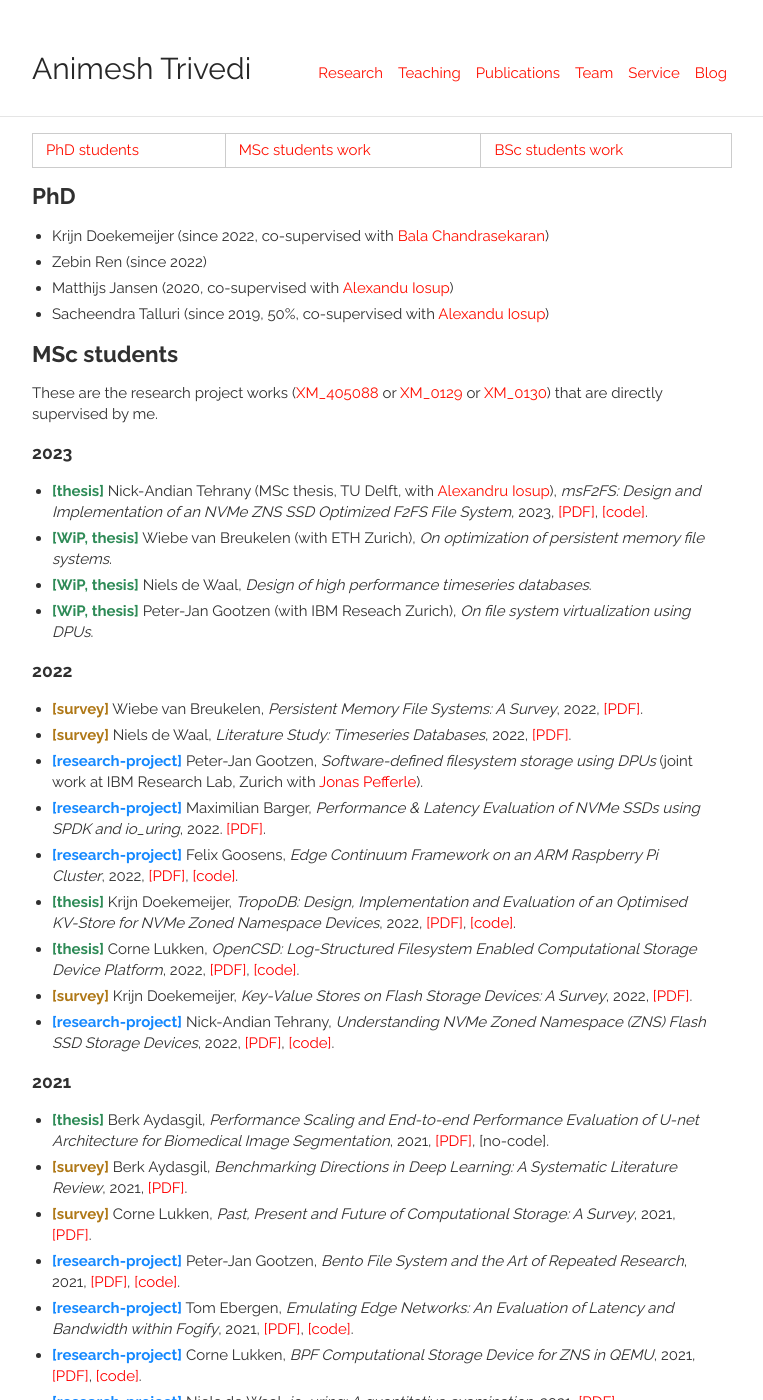
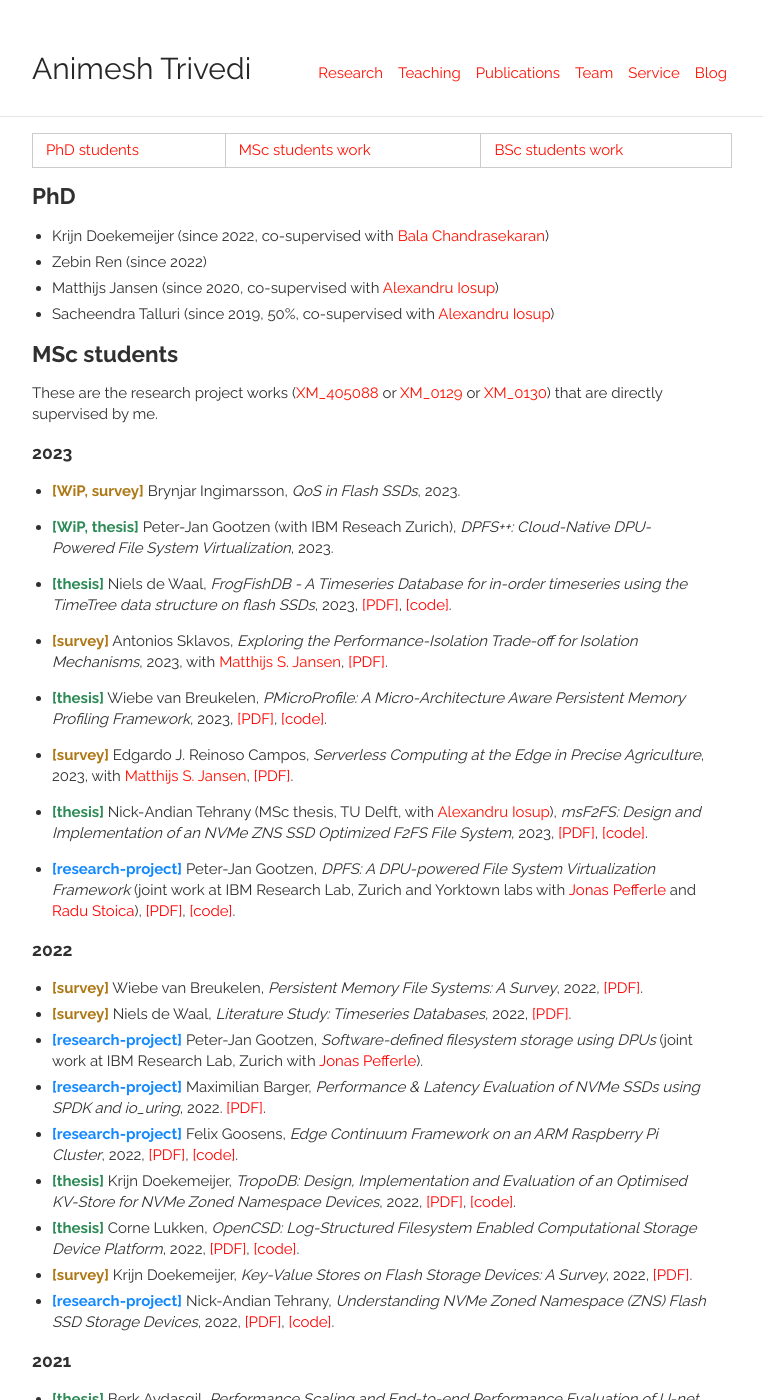
Before and after one commit to animeshtrivedi/animeshtrivedi.github.io, a Jekyll site: the page built from team.md, in a window 1280 px wide and 1400 px high. Shown: the whole window, without its empty margins (258-1021 px from the left). Built offline with Jekyll 4.4.1, drawn with Linux system fonts in a browser that asks for light colours; some of the changed text lies outside the part shown.

Commit message:
updated pub and team pages

```diff
--- a/team.md
+++ b/team.md
@@ -12,18 +12,29 @@ permalink: /team/
 ## PhD
   * Krijn Doekemeijer (since 2022, co-supervised with [Bala Chandrasekaran](https://balakrishnanc.github.io/))
   * Zebin Ren (since 2022)
-  * Matthijs Jansen (2020, co-supervised with [Alexandu Iosup](https://atlarge-research.com/aiosup/))
-  * Sacheendra Talluri (since 2019, 50%, co-supervised with [Alexandu Iosup](https://atlarge-research.com/aiosup/))
+  * Matthijs Jansen (since 2020, co-supervised with [Alexandru Iosup](https://atlarge-research.com/aiosup/))
+  * Sacheendra Talluri (since 2019, 50%, co-supervised with [Alexandru Iosup](https://atlarge-research.com/aiosup/))
 
 ## MSc students
 These are the research project works ([XM_405088](https://studiegids.vu.nl/EN/courses/2022-2023/XM_405088#/) or [XM_0129](https://studiegids.vu.nl/EN/courses/2022-2023/XM_0129) or [XM_0130](https://studiegids.vu.nl/en/Master/2022-2023/computer-science-joint-degree/XM_0130)) that are directly supervised by me.
 
+### 2023
 
-### 2023
+  * <span style="color:#AF7817;font-weight:bold">[WiP, survey]</span> Brynjar Ingimarsson, *QoS in Flash SSDs*, 2023.
+
+  * <span style="color:#2E8B57;font-weight:bold">[WiP, thesis]</span> Peter-Jan Gootzen (with IBM Reseach Zurich), *DPFS++: Cloud-Native DPU-Powered File System Virtualization*, 2023.
+
+  * <span style="color:#2E8B57;font-weight:bold">[thesis]</span> Niels de Waal, *FrogFishDB - A Timeseries Database for in-order timeseries using the TimeTree data structure on flash SSDs*, 2023, <a href="https://drive.google.com/file/d/1qTsKCFDGaiKhahbRCRNjDfXGN3_faBjd/view?usp=drive_link" target="_blank" rel="noopener noreferrer" style="color:red;">[PDF]</a>, <a href="https://github.com/NielsdeWaal/Thesis" target="_blank" rel="noopener noreferrer" style="color:red;">[code]</a>.
+
+  * <span style="color:#AF7817;font-weight:bold">[survey]</span> Antonios Sklavos, *Exploring the Performance-Isolation Trade-off for Isolation Mechanisms*, 2023, with [Matthijs S. Jansen](https://atlarge-research.com/mjansen/), <a href="https://drive.google.com/file/d/1-lXmV9NktaLEKxtRSvyXJ3XjtDfmx0pR/view?usp=drive_link" target="_blank" rel="noopener noreferrer" style="color:red;">[PDF]</a>.
+
+  * <span style="color:#2E8B57;font-weight:bold">[thesis]</span> Wiebe van Breukelen, *PMicroProfile: A Micro-Architecture Aware Persistent Memory Profiling Framework*, 2023, <a href="https://drive.google.com/file/d/1qTAN-DAV0TwI09kI76RcMk90_iRDW9Qm/view?usp=drive_link" target="_blank" rel="noopener noreferrer" style="color:red;">[PDF]</a>, <a href="https://github.com/stonet-research/PMicroProfile" target="_blank" rel="noopener noreferrer" style="color:red;">[code]</a>.
+
+  * <span style="color:#AF7817;font-weight:bold">[survey]</span> Edgardo J. Reinoso Campos, *Serverless Computing at the Edge in Precise Agriculture*, 2023, with [Matthijs S. Jansen](https://atlarge-research.com/mjansen/), <a href="https://drive.google.com/file/d/1-lXmV9NktaLEKxtRSvyXJ3XjtDfmx0pR/view?usp=drive_link" target="_blank" rel="noopener noreferrer" style="color:red;">[PDF]</a>.
+
   * <span style="color:#2E8B57;font-weight:bold">[thesis]</span> Nick-Andian Tehrany (MSc thesis, TU Delft, with [Alexandru Iosup](https://atlarge-research.com/aiosup/)), *msF2FS: Design and Implementation of an NVMe ZNS SSD Optimized F2FS File System*, 2023, <a href="https://drive.google.com/file/d/11Y6YF-kbOUHZA6xo-U2A5J9dNmaOZW04/view?usp=share_link" target="_blank" rel="noopener noreferrer" style="color:red;">[PDF]</a>, <a href="https://github.com/nicktehrany/msF2FS" target="_blank" rel="noopener noreferrer" style="color:red;">[code]</a>.
-  * <span style="color:#2E8B57;font-weight:bold">[WiP, thesis]</span> Wiebe van Breukelen (with ETH Zurich), *On optimization of persistent memory file systems*.
-  * <span style="color:#2E8B57;font-weight:bold">[WiP, thesis]</span> Niels de Waal, *Design of high performance timeseries databases*.
-  * <span style="color:#2E8B57;font-weight:bold">[WiP, thesis]</span> Peter-Jan Gootzen (with IBM Reseach Zurich), *On file system virtualization using DPUs*.
+
+  * <span style="color:#1589FF;font-weight:bold">[research-project]</span> Peter-Jan Gootzen, *DPFS: A DPU-powered File System Virtualization Framework* (joint work at IBM Research Lab, Zurich and Yorktown labs with <a href="https://www.linkedin.com/in/jonas-pfefferle-59330681" target="_blank" rel="noopener noreferrer" style="color:red;">Jonas Pefferle</a> and <a href="https://researcher.watson.ibm.com/researcher/view.php?person=zurich-RST" target="_blank" rel="noopener noreferrer" style="color:red;">Radu Stoica</a>), <a href="https://drive.google.com/file/d/16rx9HrejpKWqvYYcjXn077bAZ5r7GPy_/view?usp=drive_link" target="_blank" rel="noopener noreferrer" style="color:red;">[PDF]</a>, <a href="https://github.com/IBM/DPFS" target="_blank" rel="noopener noreferrer" style="color:red;">[code]</a>.
 
 ### 2022
   * <span style="color:#AF7817;font-weight:bold">[survey]</span> Wiebe van Breukelen, *Persistent Memory File Systems: A Survey*, 2022, <a href="https://drive.google.com/file/d/1EF-tTEDwYYoFOzywlC-STLqHYlGmyGDx/view?usp=share_link" target="_blank" rel="noopener noreferrer" style="color:red;">[PDF]</a>.
@@ -64,8 +75,16 @@ These are the research project works ([XM_405088](https://studiegids.vu.nl/EN/co
 ## BSc students
 
 ### 2023
+
+*  <span style="color:#2E8B57;font-weight:bold">[thesis]</span> Daniel Berzak, *Embedded Domain Specific Language: A Streamlined Approach for Framework Abstraction*, 2023, <a href="https://drive.google.com/file/d/1tnDLxTvbEMeHUm0hcUZrqbXPRq0QxURJ/view?usp=drive_link" target="_blank" rel="noopener noreferrer" style="color:red;">[PDF]</a>, <a href="https://github.com/atlarge-research/continuum" target="_blank" rel="noopener noreferrer" style="color:red;">[code]</a>.
+
+*  <span style="color:#2E8B57;font-weight:bold">[thesis]</span> Alex  Birnberg, *In-Kernel File Caching with eBPF for Improving File Transfer Throughput Over the Network*, 2023, <a href="https://drive.google.com/file/d/1GQ-WoEb0H49Div_Hzqsgeb3VcnpCkY60/view?usp=drive_link" target="_blank" rel="noopener noreferrer" style="color:red;">[PDF]</a>, <a href="https://github.com/birnbergalex/Bachelor-Thesis" target="_blank" rel="noopener noreferrer" style="color:red;">[code]</a>.
+
+  *  <span style="color:#2E8B57;font-weight:bold">[thesis]</span> Julian Restrepo Mejia, *SUNS: a Small-sized User-level Network Stack*, 2023, <a href="https://drive.google.com/file/d/1i76OB-k51yNUi6cXv4oFXStvU-tOp2xh/view?usp=drive_link" target="_blank" rel="noopener noreferrer" style="color:red;">[PDF]</a>, <a href="https://github.com/julre99/anp" target="_blank" rel="noopener noreferrer" style="color:red;">[code]</a>.
+
+  *  <span style="color:#2E8B57;font-weight:bold">[thesis]</span> Cristiano Milanese, *Safe Device Drivers: a new character device for loading localities*, 2023, <a href="https://drive.google.com/file/d/1yklW4euw9sqB_JcIzrdPR299MKe0shyW/view?usp=drive_link" target="_blank" rel="noopener noreferrer" style="color:red;">[PDF]</a>, <a href="https://github.com/CriMilanese/scull_device_driver" target="_blank" rel="noopener noreferrer" style="color:red;">[code]</a>.
+
   *  <span style="color:#2E8B57;font-weight:bold">[thesis]</span> Quardell Verbond, *BasicLinkFS & BasicBtreeFS: The design and analysis of a simple and optimized filesystem*, 2023, <a href="https://drive.google.com/file/d/1A8gmV--gifKfZ5cQ42PkiUO_2uxqiApG/view?usp=sharing" target="_blank" rel="noopener noreferrer" style="color:red;">[PDF]</a>, <a href="https://github.com/QuardellV/BasicBTFS" target="_blank" rel="noopener noreferrer" style="color:red;">[code]</a>.
-
 
 ### 2022
   *  <span style="color:#2E8B57;font-weight:bold">[thesis]</span> Alessandro Balducci, *Memcached over RDMA*, 2022, <a href="https://drive.google.com/file/d/1cQaaOBMLyXZe8K1TpHnquFgcPqO79I5J/view?usp=sharing" target="_blank" rel="noopener noreferrer" style="color:red;">[PDF]</a>, <a href="https://github.com/aleb2000/memcached" target="_blank" rel="noopener noreferrer" style="color:red;">[code]</a>.
```
Also changed, not shown: publications.md (+9 -4 lines).
